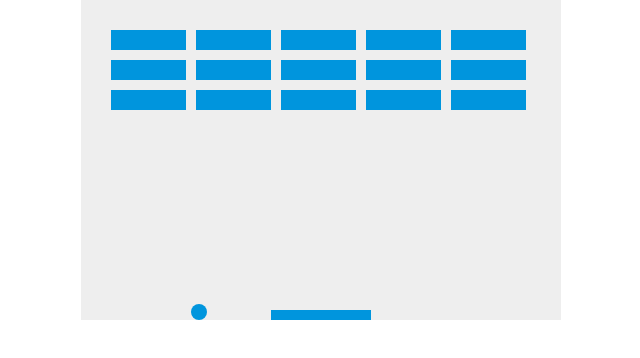
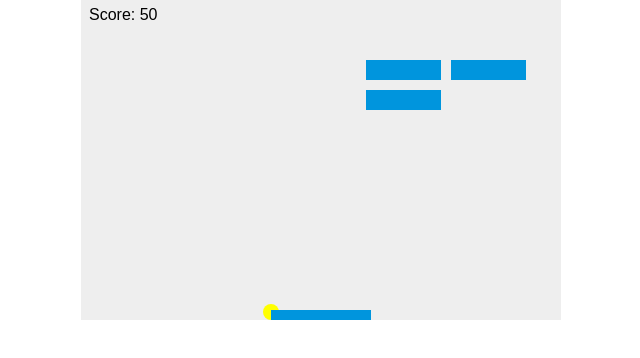
Before and after one commit to ctmckeel93/canvasBreakout, a plain HTML site: page index.html in a window 1280 px wide. Shown: the whole page, without its empty margins (319-959 px from the left). Drawn offline with Linux system fonts and the light colour scheme.

Commit message:
finished base model

```diff
--- a/index.html
+++ b/index.html
@@ -16,11 +16,16 @@
     // Making Canvas and deciding dimensions of the ball
 	var canvas = document.getElementById("myCanvas");
     var ctx = canvas.getContext("2d");
+    var score = 0;
+    var pointInterval = 5
+
     var x = canvas.width/2
     var y = canvas.height - 30;
     var dx = 2;
     var dy = -2;
     var ballRadius = 8;
+    var speedMultiplier = 1;
+    var ballColor = "black";
 
     // Making the paddle
     var paddleHeight = 10;
@@ -45,13 +50,17 @@
     for (var c = 0; c < brickColumnCount; c++) {
         bricks[c] = [];
         for (var r=0; r < brickRowCount; r++) {
-            bricks[c][r] = {x:0, y: 0};
+            bricks[c][r] = {x:0, y: 0, status: 1};
         }
     }
+    bricks[0][2].status = 0;
+    bricks[4][2].status = 0;
 
     function drawBricks() {
         for (var c = 0; c < brickColumnCount; c++) {
             for (var r=0; r < brickRowCount; r++) {
+                if (bricks[c][r].status == 1) {
+
                     var brickX = c*(brickWidth+brickPadding) + brickOffsetLeft;
                     var brickY = r*(brickHeight+brickPadding) + brickOffsetTop;
                     bricks[c][r].x = brickX;
@@ -61,6 +70,8 @@
                     ctx.fillStyle = "#0095DD"
                     ctx.fill();
                     ctx.closePath();
+                }
+
             }
     }
     }
@@ -72,7 +83,7 @@
     function drawBall() {
         ctx.beginPath();
         ctx.arc(x,y,ballRadius,0, Math.PI*2);
-        ctx.fillStyle = "#0095DD";
+        ctx.fillStyle = ballColor
         ctx.fill();
         ctx.closePath();
     }
@@ -85,18 +96,75 @@
         ctx.closePath();
     }
 
+    function collision() {
+        for (var c=0; c < brickColumnCount; c++) {
+            for (var r=0; r < brickRowCount; r++) {
+                var b = bricks[c][r];
+                if (b.status == 1) {
+
+                    if (x > b.x && x < b.x+brickWidth && y > b.y && y < b.y+brickHeight) {
+                        dy *= -1;
+                        b.status = 0;
+                        score+= pointInterval;
+                        if (score == (brickRowCount * brickColumnCount - 2) * pointInterval) {
+                            alert(`YOU WIN! Congratulations! \n Score: ${score} `);
+                            document.location.reload();
+                            clearInterval(interval);
+                        }
+                        switch (ballColor) {
+                            case "black":
+                                ballColor = "red"
+                                break
+                            case "red":
+                                ballColor = "orange"
+                                break;
+                            case "orange":
+                                ballColor = "yellow"
+                                break;
+                            case "yellow":
+                                ballColor = "green"
+                                break;
+                            case "green":
+                                ballColor = "blue";
+                                break;
+                            case "blue":
+                                ballColor = "indigo";
+                                break;
+                            case "indigo":
+                                ballColor = "violet";
+                                break
+                            case "violet":
+                                ballColor = "red";
+                                break
+                            default:
+                                ballColor = "black";
+                                break
+                        }
+                    }
+                }
+            }
+        }
+    }
+
+    function drawScore() {
+        ctx.font = "16px Arial";
+        ctx.fillStyle = "black";
+        ctx.fillText("Score: " + score, 8, 20);
+    }
     function draw() {
         ctx.clearRect(0, 0, canvas.width, canvas.height);
         drawBricks();
         drawBall();
         drawPaddle();
+        drawScore();
+        collision();
         if(y + dy < ballRadius) {
             dy *= -1;
         }
         else if (y + dy > canvas.height-ballRadius) {
             if (x > paddleX && x < paddleX + paddleWidth) {
-                dy*= 1.2
-                dx*=1.2
+                dy*= speedMultiplier;
+                dx*= speedMultiplier;
                 dy *= -1;
 
             }
@@ -129,6 +197,7 @@
     }
     document.addEventListener("keydown", keyDownHandler, false);
     document.addEventListener("keyup", keyUpHandler, false);
+    document.addEventListener("mousemove", mouseMoveHandler, false);
 
     function keyDownHandler(e) {
         if (e.key == "Right" || e.key == "ArrowRight") {
@@ -146,6 +215,14 @@
             leftPressed = false;
         }
     }
+
+    function mouseMoveHandler(e) {
+        var relativeX = e.clientX - canvas.offsetLeft;
+        if (relativeX > 0 && relativeX < canvas.width) {
+            paddleX = relativeX - paddleWidth/2
+        }
+    }
+
     var interval = setInterval(draw, 10);
 </script>
 
```
Lines whose indentation alone changed are shown as unchanged.
